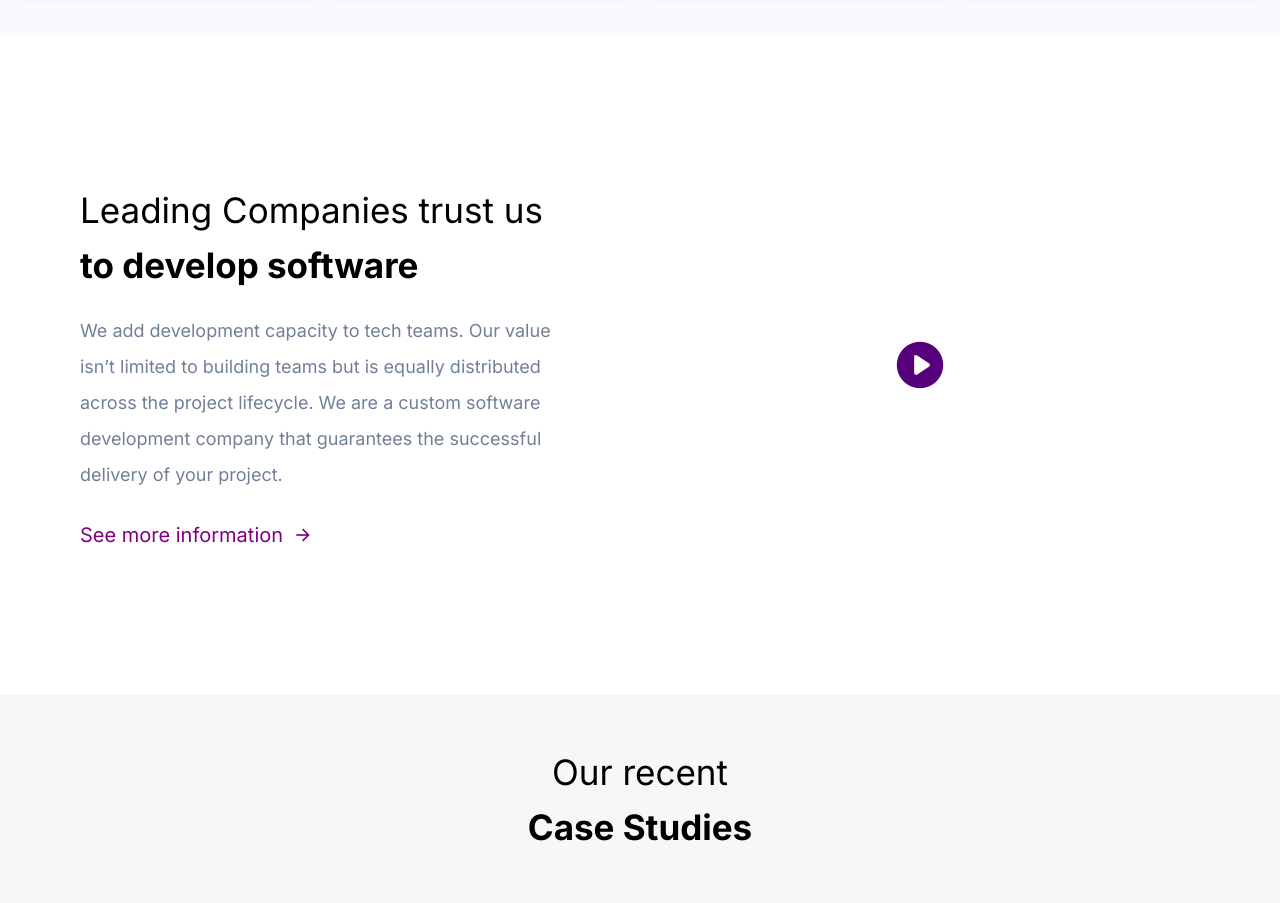
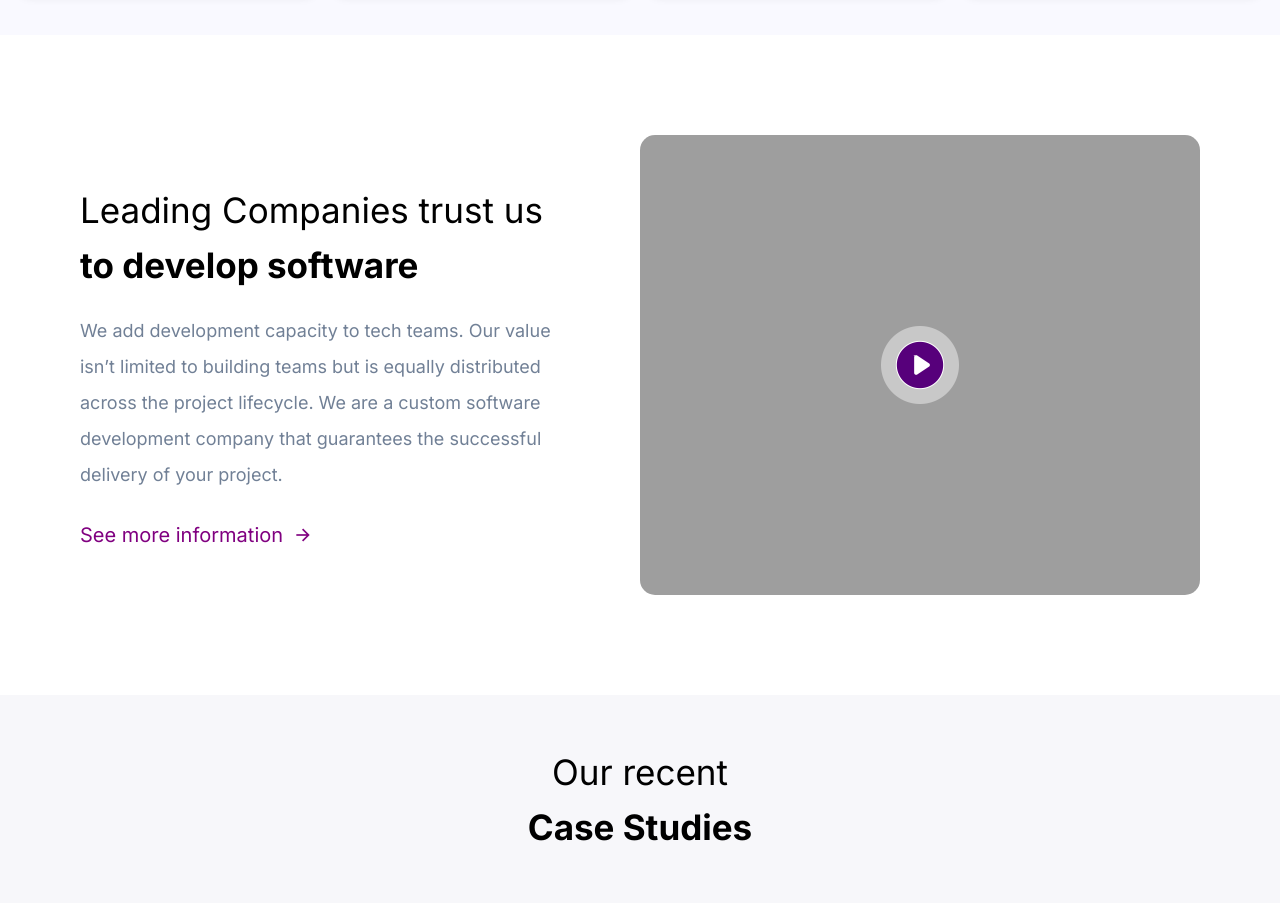
Before and after one commit to codesbyokasha/html-css-LP, a plain HTML site: page index.html in a window 1280 px wide. Shown: the part 900-1803 px from the top of the page. Drawn offline with nearby package versions, Linux system fonts and the light colour scheme; the site is published under a folder, as on GitHub Pages, so addresses that start at the root find nothing; a web font is replaced by a local one.

Commit message:
Update style.css

```diff
--- a/style.css
+++ b/style.css
@@ -539,7 +539,7 @@ footer .links{
 .leading .leadingimg{
   width: 50%;
   height: 46rem;
-  background-image: url(/Images/Rectangle\ 9.png);
+  background-image: url(./Images/Rectangle\ 9.png);
   background-position: center;
   background-size: cover;
   background-repeat: no-repeat;
```
